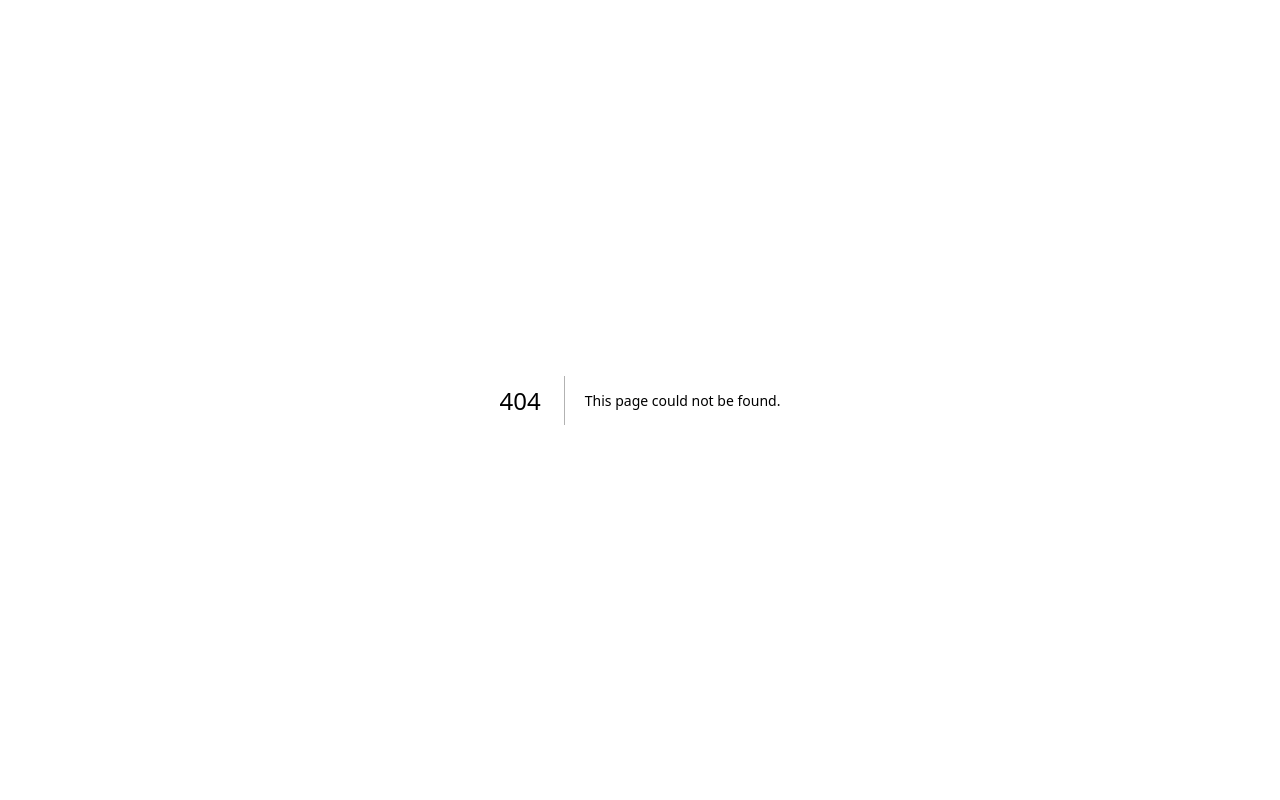
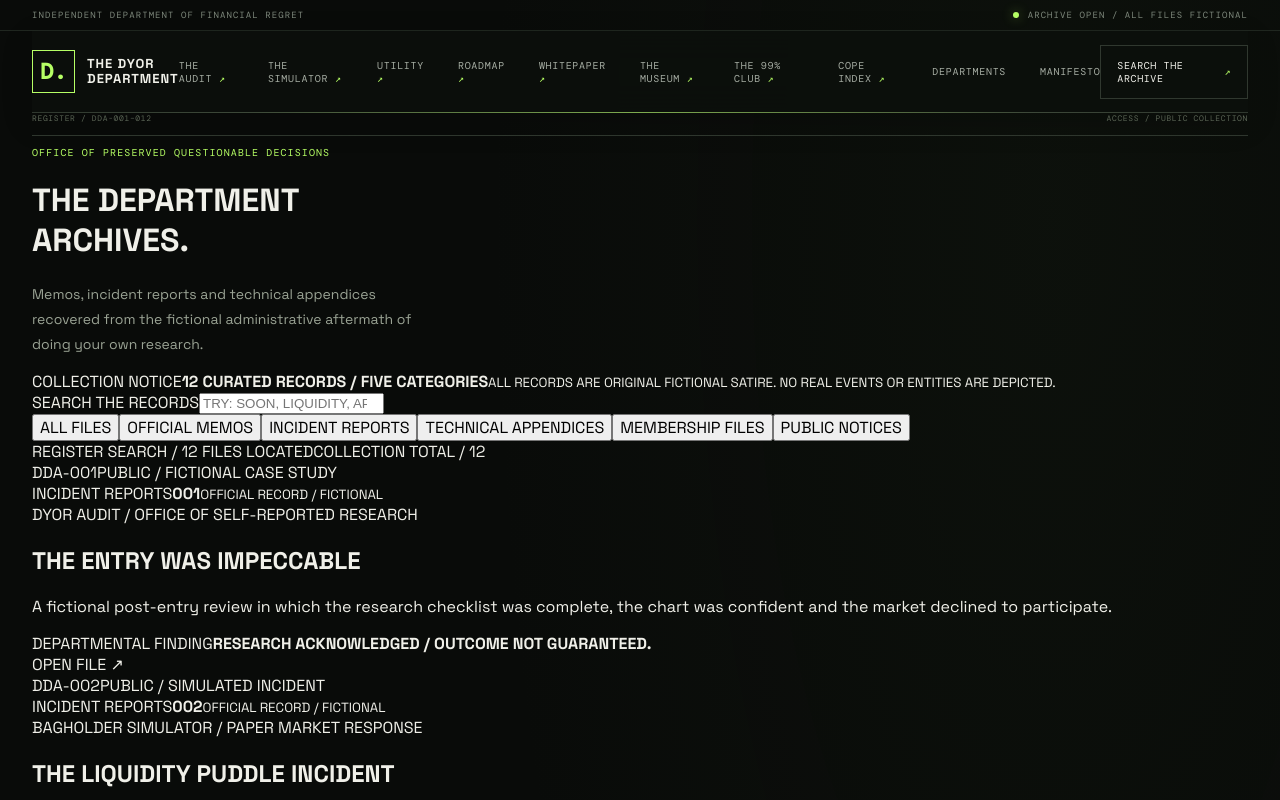
Before and after one commit to safherofficial/weird, a Next.js app: page /archives in a window 1280 px wide. Before the commit this address had no page. Shown: the top 800 px of the page. Built offline with nearby package versions, Linux system fonts and the light colour scheme.

Commit message:
feat(u13): add Department Archives main library

```diff
--- /dev/null
+++ b/app/archives/page.tsx
@@ -0,0 +1,49 @@
+import type { Metadata } from "next";
+import DepartmentHeader from "../components/department-header";
+import DepartmentFooter from "../components/department-footer";
+import ArchivesClient from "./archives-client";
+import { archiveRecords } from "./archive-data";
+
+export const metadata: Metadata = {
+  title: "Department Archives",
+  description: "A searchable archive of fictional Department memos, incident reports, technical appendices, membership files and public notices.",
+  openGraph: {
+    title: "THE DEPARTMENT ARCHIVES",
+    description: "Twelve fictional records. No real market history. Nothing to redact.",
+    images: ["/archives/opengraph-image"],
+  },
+  twitter: {
+    card: "summary_large_image",
+    title: "THE DEPARTMENT ARCHIVES",
+    description: "Twelve fictional records from the archive of questionable conviction.",
+    images: ["/archives/opengraph-image"],
+  },
+};
+
+export default function ArchivesPage() {
+  return (
+    <main className="audit-page archives-page" id="main-content">
+      <DepartmentHeader activeSection="archives" statusMessage="ARCHIVE OPEN / ALL FILES FICTIONAL" ctaHref="/archives" ctaLabel="SEARCH THE ARCHIVE" />
+
+      <div className="archives-shell shell" id="content-start" tabIndex={-1}>
+        <header className="archives-intro">
+          <div className="audit-intro__meta"><span>REGISTER / DDA-001–012</span><span>ACCESS / PUBLIC COLLECTION</span></div>
+          <p className="eyebrow">OFFICE OF PRESERVED QUESTIONABLE DECISIONS</p>
+          <h1>THE DEPARTMENT<br /><span>ARCHIVES.</span></h1>
+          <p className="audit-intro__lead">
+            Memos, incident reports and technical appendices recovered from the fictional administrative aftermath of doing your own research.
+          </p>
+          <div className="archives-intro__notice">
+            <span>COLLECTION NOTICE</span>
+            <strong>{String(archiveRecords.length).padStart(2, "0")} CURATED RECORDS / FIVE CATEGORIES</strong>
+            <small>ALL RECORDS ARE ORIGINAL FICTIONAL SATIRE. NO REAL EVENTS OR ENTITIES ARE DEPICTED.</small>
+          </div>
+        </header>
+
+        <ArchivesClient />
+      </div>
+
+      <DepartmentFooter message={["THE RECORDS HAVE BEEN FILED.", "THE LESSONS REMAIN UNCLAIMED."]} />
+    </main>
+  );
+}
```
